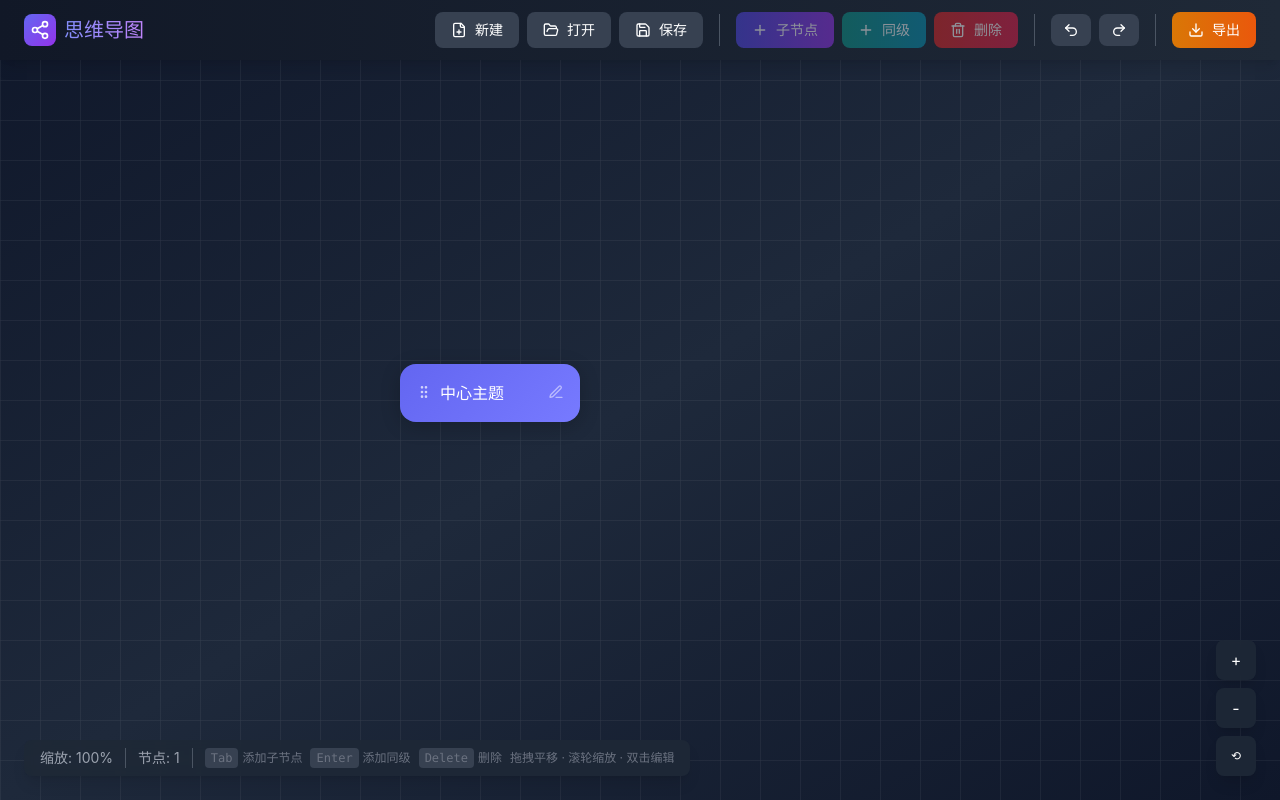
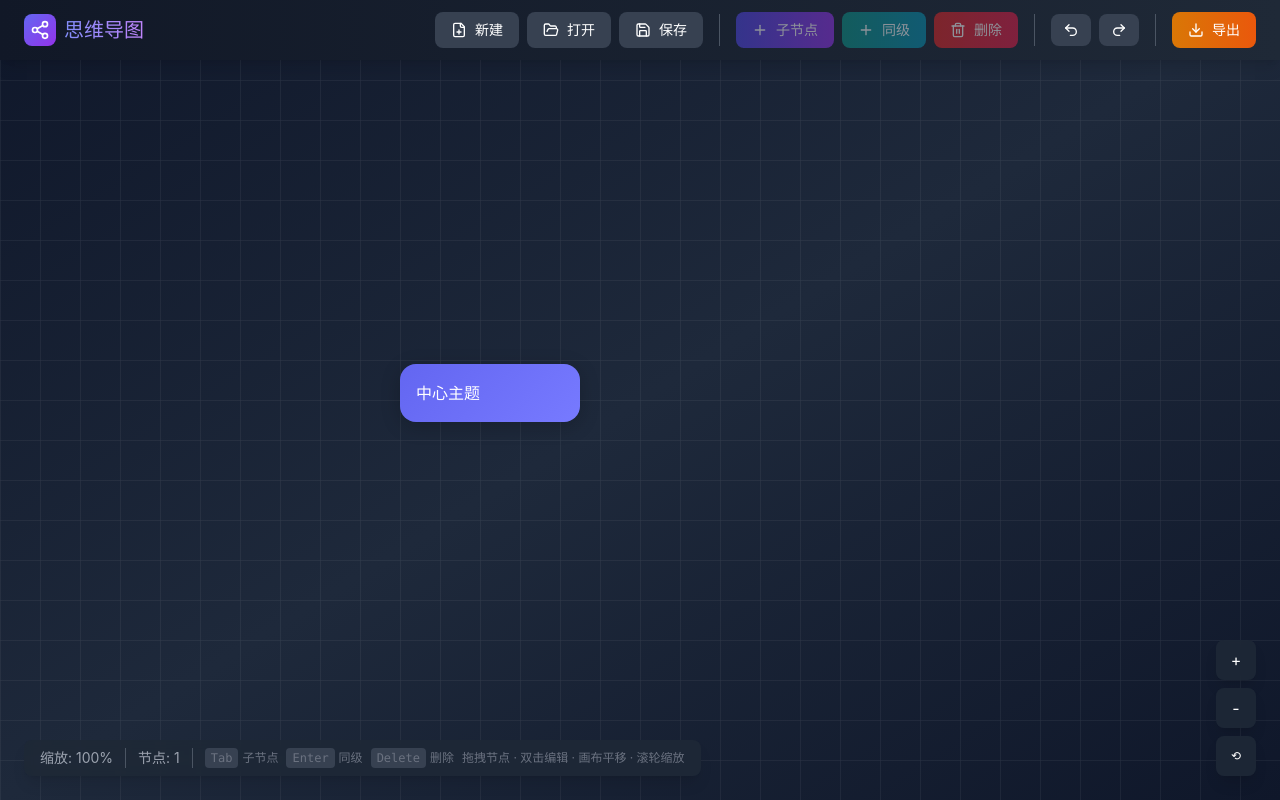
Before and after one commit to damahuazi/YuMind, a React (Vite) app: page / in a window 1280 px wide. Built offline with nearby package versions, Linux system fonts and the light colour scheme.

Commit message:
feat: Web端思维导图软件
Co-authored-by: traeagent <traeagent@users.noreply.github.com>

```diff
--- a/src/components/MindMapCanvas.tsx
+++ b/src/components/MindMapCanvas.tsx
@@ -188,16 +188,16 @@ const MindMapCanvas: React.FC = () => {
         <div className="w-px h-5 bg-gray-600" />
         <span className="text-gray-500 text-xs">
           <span className="inline-flex items-center gap-1 mr-2">
-            <kbd className="px-1.5 py-0.5 bg-gray-700 rounded text-xs">Tab</kbd> 添加子节点
+            <kbd className="px-1.5 py-0.5 bg-gray-700 rounded text-xs">Tab</kbd> 子节点
           </span>
           <span className="inline-flex items-center gap-1 mr-2">
-            <kbd className="px-1.5 py-0.5 bg-gray-700 rounded text-xs">Enter</kbd> 添加同级
+            <kbd className="px-1.5 py-0.5 bg-gray-700 rounded text-xs">Enter</kbd> 同级
           </span>
           <span className="inline-flex items-center gap-1 mr-2">
             <kbd className="px-1.5 py-0.5 bg-gray-700 rounded text-xs">Delete</kbd> 删除
           </span>
           <span className="inline-flex items-center gap-1">
-            拖拽平移 · 滚轮缩放 · 双击编辑
+            拖拽节点 · 双击编辑 · 画布平移 · 滚轮缩放
           </span>
         </span>
       </div>
--- a/src/components/Node.tsx
+++ b/src/components/Node.tsx
@@ -1,6 +1,4 @@
-
 import React, { useState, useRef, useEffect } from 'react';
-import { GripVertical, Edit3 } from 'lucide-react';
 import { Node as NodeType } from '../hooks/useMindMapStore';
 
 interface NodeProps {
@@ -48,11 +46,6 @@ const Node: React.FC<NodeProps> = ({ node, isSelected, onSelect, onUpdate }) =>
 
   const handleMouseDown = (e: React.MouseEvent) => {
     if (isEditing) return;
-    e.stopPropagation();
-    onSelect();
-  };
-
-  const handleGripMouseDown = (e: React.MouseEvent) => {
     e.stopPropagation();
     onSelect();
     setIsDragging(true);
@@ -116,27 +109,19 @@ const Node: React.FC<NodeProps> = ({ node, isSelected, onSelect, onUpdate }) =>
       ref={nodeRef}
       className="absolute cursor-default select-none"
       style={nodeStyle}
-      onMouseDown={handleMouseDown}
-      onDoubleClick={handleDoubleClick}
     >
       <div
         className={`
           relative min-w-[180px] max-w-[280px] rounded-2xl p-4
           transition-all duration-200 ease-out
           ${isSelected ? 'scale-105 z-50' : 'hover:scale-102 z-10'}
-          ${isDragging ? 'cursor-grabbing opacity-90' : 'cursor-pointer'}
+          ${isDragging ? 'cursor-grabbing opacity-90' : 'cursor-grab'}
         `}
         style={getColorStyle(node.color)}
+        onMouseDown={handleMouseDown}
+        onDoubleClick={handleDoubleClick}
       >
-        <div className="flex items-start gap-2">
-          <div
-            className="mt-1 cursor-grab active:cursor-grabbing text-white/70 hover:text-white transition-colors"
-            onMouseDown={handleGripMouseDown}
-          >
-            <GripVertical className="w-4 h-4" />
-          </div>
-
-          <div className="flex-1">
+        <div>
           {isEditing ? (
             <input
               ref={inputRef}
@@ -154,14 +139,6 @@ const Node: React.FC<NodeProps> = ({ node, isSelected, onSelect, onUpdate }) =>
             </div>
           )}
         </div>
-
-          <button
-            onClick={(e) => { e.stopPropagation(); setIsEditing(true); }}
-            className="mt-1 text-white/50 hover:text-white transition-colors"
-          >
-            <Edit3 className="w-4 h-4" />
-          </button>
-        </div>
       </div>
     </div>
   );
```
Lines whose indentation alone changed are shown as unchanged.
